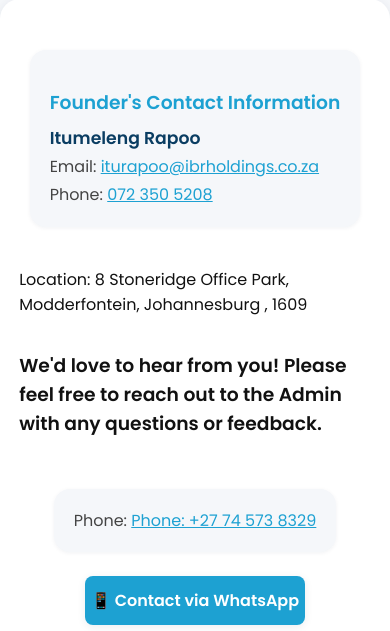
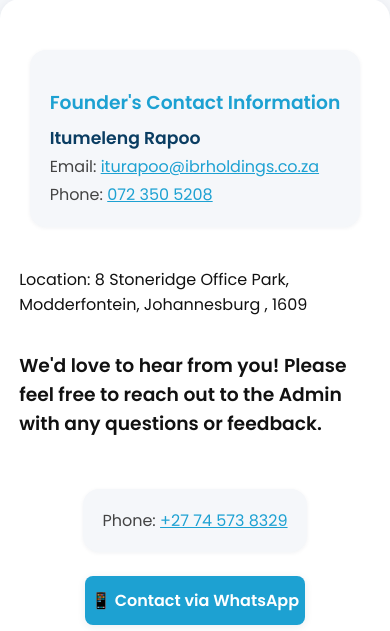
Before and after one commit to spheleleMakau/ibr-group, a Django app: page /contact/ in a window 390 px wide. Shown: the part 137-768 px from the top of the page. Run offline with Django 5.2, Linux system fonts and the light colour scheme.

```diff
--- a/templates/core/contact.html
+++ b/templates/core/contact.html
@@ -14,7 +14,7 @@
 
 <div style="margin:2rem 0 1.5rem 0; padding:1.2rem; background:var(--light-grey); border-radius:1rem; box-shadow:0 1px 4px rgba(16,32,64,0.06);">
 
-        <div style="color:#444;">Phone: <a href="tel:0723505208" style="color:var(--primary-blue); text-decoration:underline;">Phone: +27 74 573 8329</a></div>
+        <div style="color:#444;">Phone: <a href="tel:0723505208" style="color:var(--primary-blue); text-decoration:underline;">+27 74 573 8329</a></div>
     </div>
 
 
```
